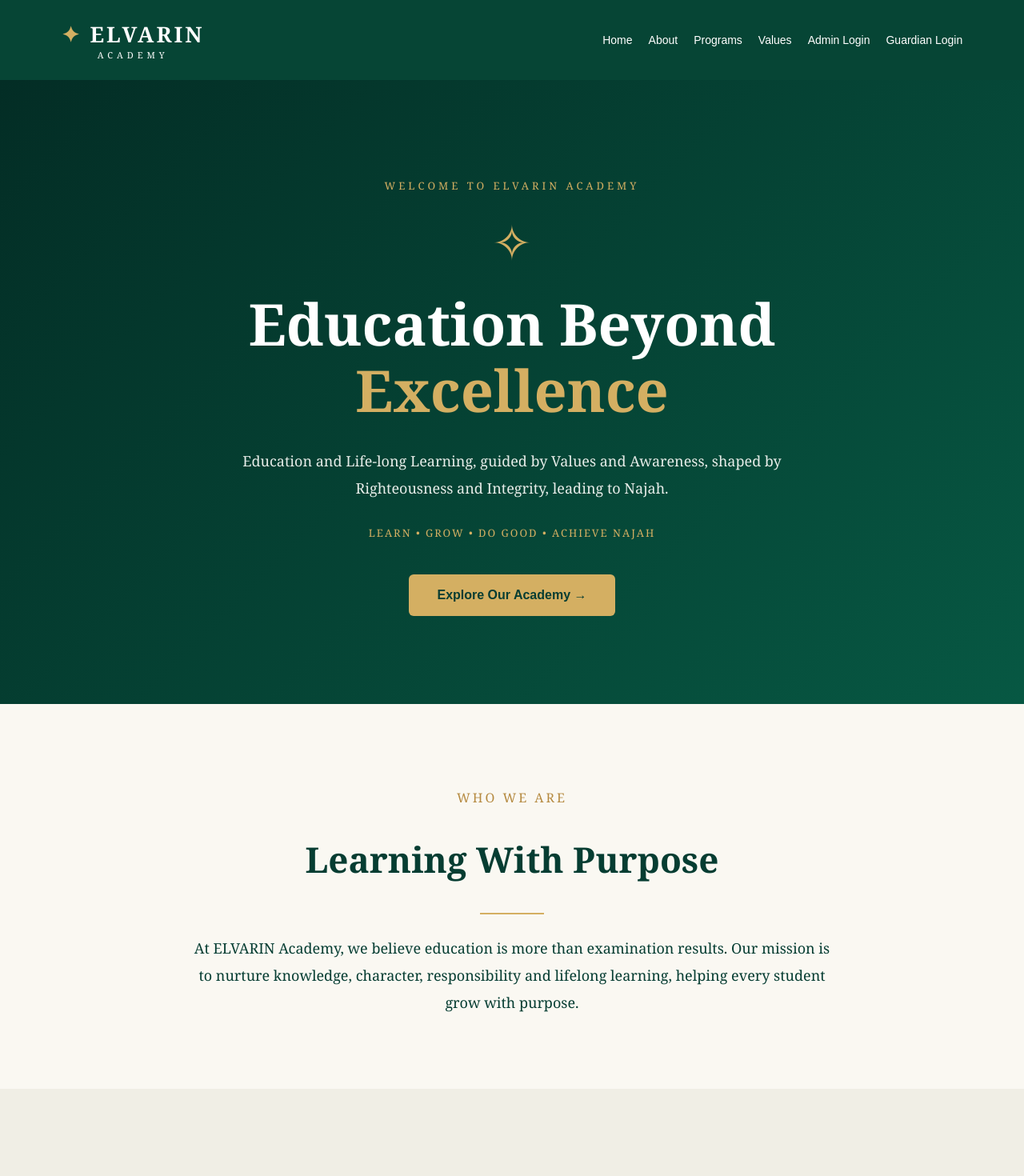
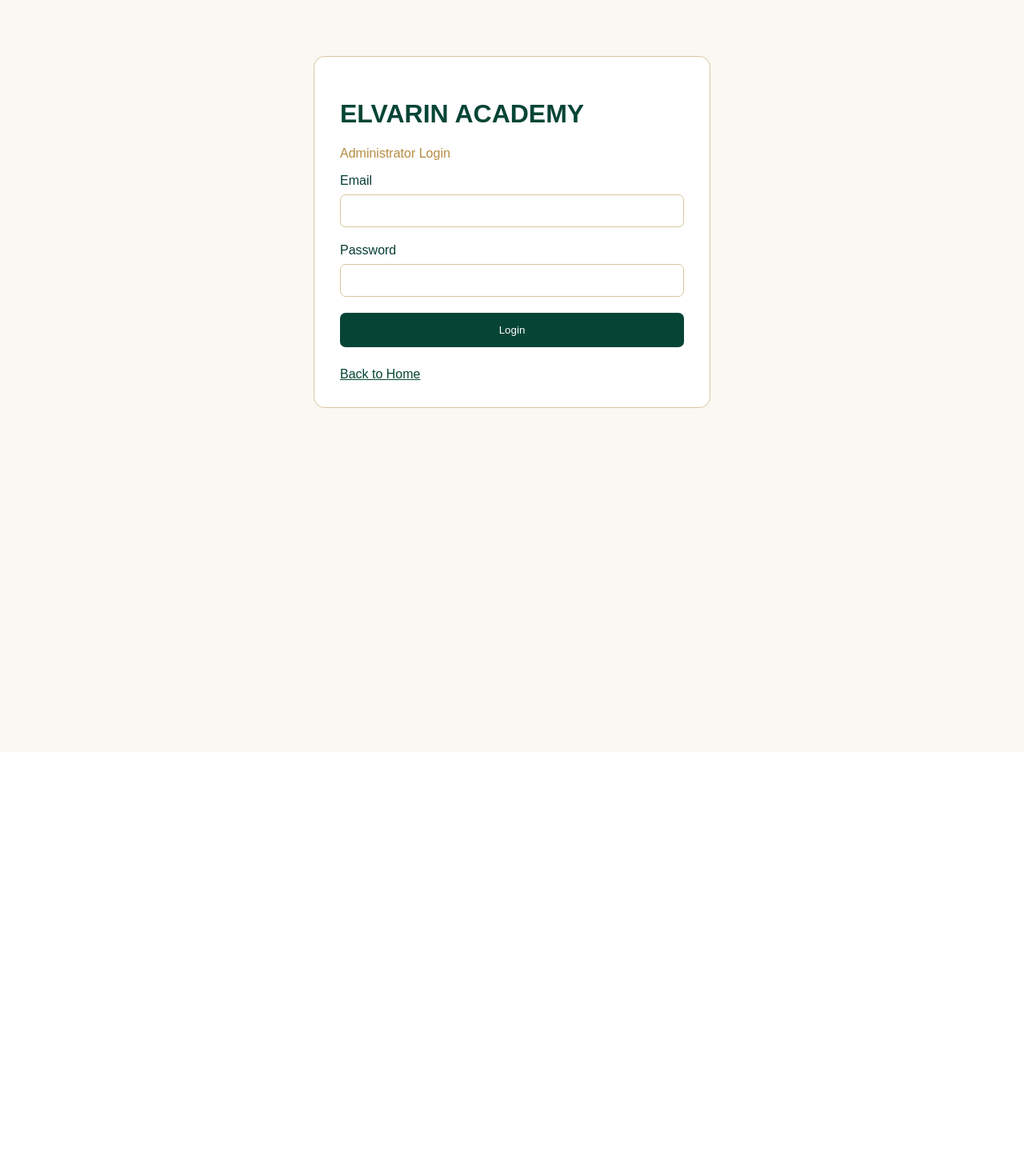
Before and after one commit to tasfiqhasib755-svg/elvarin-academy, a Next.js app: page / in a window 1280 px wide. Shown: the top 1470 px of the page at 80% size. After the commit the page ends 940 px from the top, so only its background shows below. Built offline with nearby package versions, Linux system fonts and the light colour scheme.

Commit message:
Add files via upload

```diff
--- a/app/page.tsx
+++ b/app/page.tsx
@@ -1,104 +1,183 @@
-const features = [
-  { title: "Student Attendance", description: "Smart attendance tracking for every student." },
-  { title: "Homework & Learning", description: "Assignments, lessons and continuous learning." },
-  { title: "Examinations", description: "Exams, results and academic assessments." },
-  { title: "Academic Progress", description: "Track growth and celebrate achievements." },
-  { title: "Guardian Communication", description: "Connecting parents, teachers and students." },
-  { title: "Character Development", description: "Building values, integrity and responsibility." },
-];
 
-const pillars = [
-  "Education", "Life & Learning", "Values", "Awareness",
-  "Righteousness", "Integrity", "Najah",
-];
+"use client";
 
-export default function Home() {
+import { useState, type FormEvent } from "react";
+
+export default function AdminLogin() {
+  const [email, setEmail] = useState("");
+  const [password, setPassword] = useState("");
+  const [message, setMessage] = useState("");
+  const [loading, setLoading] = useState(false);
+  const [authorized, setAuthorized] = useState(false);
+
+  async function handleLogin(event: FormEvent<HTMLFormElement>) {
+    event.preventDefault();
+    setLoading(true);
+    setMessage("");
+    setAuthorized(false);
+
+    try {
+      const url = process.env.NEXT_PUBLIC_SUPABASE_URL;
+      const key = process.env.NEXT_PUBLIC_SUPABASE_ANON_KEY;
+
+      if (!url || !key) {
+        throw new Error("Supabase configuration is incomplete.");
+      }
+
+      const response = await fetch(
+        `${url}/auth/v1/token?grant_type=password`,
+        {
+          method: "POST",
+          headers: {
+            "Content-Type": "application/json",
+            apikey: key,
+          },
+          body: JSON.stringify({ email, password }),
+        }
+      );
+
+      const session = await response.json();
+
+      if (!response.ok || !session.access_token) {
+        throw new Error("Email or password is incorrect.");
+      }
+
+      const adminResponse = await fetch(
+        `${url}/rest/v1/rpc/is_admin`,
+        {
+          method: "POST",
+          headers: {
+            apikey: key,
+            Authorization: `Bearer ${session.access_token}`,
+            "Content-Type": "application/json",
+          },
+          body: "{}",
+        }
+      );
+
+      if (!adminResponse.ok) {
+        throw new Error("Could not verify administrator access.");
+      }
+
+      const isAdmin = await adminResponse.json();
+
+      if (isAdmin !== true) {
+        throw new Error("This account is not an administrator.");
+      }
+
+      setAuthorized(true);
+      setMessage("Administrator identity verified.");
+    } catch (error) {
+      setMessage(
+        error instanceof Error ? error.message : "Login failed."
+      );
+    } finally {
+      setLoading(false);
+    }
+  }
+
   return (
-    <main style={{ margin: 0, minHeight: "100vh", background: "#FAF8F2", color: "#063D32", fontFamily: "Georgia, serif" }}>
-      {/* HEADER */}
-      <header style={{ background: "#064535", color: "white", padding: "24px 6%", display: "flex", justifyContent: "space-between", alignItems: "center", flexWrap: "wrap", gap: 20 }}>
-        <div>
-          <div style={{ fontSize: 27, fontWeight: "bold", letterSpacing: 3 }}>
-            <span style={{ color: "#D4AF62" }}>✦ </span>ELVARIN
-          </div>
-          <div style={{ fontSize: 11, letterSpacing: 5, textAlign: "center" }}>ACADEMY</div>
-        </div>
-        <nav style={{ display: "flex", gap: 20, flexWrap: "wrap", fontFamily: "Arial, sans-serif", fontSize: 14 }}>
-          {[
-            ["Home", "#home"], ["About", "#about"], ["Programs", "#programs"],
-            ["Values", "#values"], ["Admin Login", "/admin"], ["Guardian Login", "/guardian"],
-          ].map(([name, href]) => (
-            <a key={name} href={href} style={{ color: "white", textDecoration: "none" }}>{name}</a>
-          ))}
-        </nav>
-      </header>
-      {/* HERO SECTION */}
-      <section id="home" style={{ background: "linear-gradient(135deg, #032D25, #075843)", color: "white", textAlign: "center", padding: "110px 7%" }}>
-        <p style={{ color: "#D4AF62", letterSpacing: 4, fontSize: 13 }}>WELCOME TO ELVARIN ACADEMY</p>
-        <div style={{ fontSize: 60, color: "#D4AF62", margin: "20px 0" }}>✧</div>
-        <h1 style={{ fontSize: "clamp(38px, 7vw, 72px)", lineHeight: 1.15, maxWidth: 900, margin: "20px auto" }}>
-          Education Beyond<br /><span style={{ color: "#D4AF62" }}>Excellence</span>
+    <main
+      style={{
+        minHeight: "100vh",
+        background: "#FAF8F2",
+        color: "#063D32",
+        padding: "70px 20px",
+        fontFamily: "Arial, sans-serif",
+      }}
+    >
+      <div
+        style={{
+          maxWidth: 430,
+          margin: "auto",
+          padding: 32,
+          background: "#FFFFFF",
+          border: "1px solid #D8C6A0",
+          borderRadius: 14,
+        }}
+      >
+        <h1 style={{ color: "#064535" }}>
+          ELVARIN ACADEMY
         </h1>
-        <p style={{ maxWidth: 750, margin: "30px auto", fontSize: 18, lineHeight: 1.9, color: "#E8EDE9" }}>
-          Education and Life-long Learning, guided by Values and Awareness,
-          shaped by Righteousness and Integrity, leading to Najah.
+
+        <p style={{ color: "#B58A40" }}>
+          Administrator Login
         </p>
-        <p style={{ color: "#D4AF62", letterSpacing: 2, fontSize: 13 }}>LEARN • GROW • DO GOOD • ACHIEVE NAJAH</p>
-        <a href="#programs" style={{ display: "inline-block", marginTop: 30, background: "#D4AF62", color: "#063D32", padding: "17px 35px", borderRadius: 6, fontWeight: "bold", fontFamily: "Arial, sans-serif", textDecoration: "none" }}>Explore Our Academy →</a>
-      </section>
-      {/* ABOUT */}
-      <section id="about" style={{ padding: "90px 7%", textAlign: "center" }}>
-        <p style={{ color: "#B58A40", letterSpacing: 3 }}>WHO WE ARE</p>
-        <h2 style={{ fontSize: "clamp(30px, 5vw, 44px)" }}>Learning With Purpose</h2>
-        <div style={{ width: 80, height: 2, background: "#D4AF62", margin: "25px auto" }} />
-        <p style={{ maxWidth: 800, margin: "auto", fontSize: 18, lineHeight: 1.9 }}>
-          At ELVARIN Academy, we believe education is more than examination results.
-          Our mission is to nurture knowledge, character, responsibility and lifelong
-          learning, helping every student grow with purpose.
-        </p>
-      </section>
-      {/* DIGITAL LEARNING */}
-      <section id="programs" style={{ padding: "90px 7%", background: "#F0EEE5" }}>
-        <div style={{ textAlign: "center" }}>
-          <p style={{ color: "#B58A40", letterSpacing: 3 }}>DISCOVER ELVARIN</p>
-          <h2 style={{ fontSize: "clamp(30px, 5vw, 44px)", marginBottom: 50 }}>Our Digital Learning System</h2>
-        </div>
-        <div style={{ display: "grid", gridTemplateColumns: "repeat(auto-fit, minmax(240px, 1fr))", gap: 24, maxWidth: 1200, margin: "auto" }}>
-          {features.map((feature, index) => (
-            <article key={feature.title} style={{ background: "white", padding: 32, borderRadius: 12, borderTop: "4px solid #D4AF62", boxShadow: "0 8px 25px rgba(0,0,0,0.05)" }}>
-              <div style={{ color: "#B58A40", fontSize: 32 }}>{String(index + 1).padStart(2, "0")}</div>
-              <h3 style={{ fontSize: 23 }}>{feature.title}</h3>
-              <p style={{ color: "#52675D", lineHeight: 1.8, fontFamily: "Arial, sans-serif" }}>{feature.description}</p>
-            </article>
-          ))}
-        </div>
-      </section>
-      {/* SEVEN PILLARS */}
-      <section id="values" style={{ padding: "90px 7%", textAlign: "center" }}>
-        <p style={{ color: "#B58A40", letterSpacing: 3 }}>OUR FOUNDATION</p>
-        <h2 style={{ fontSize: "clamp(30px, 5vw, 44px)" }}>Seven Guiding Pillars</h2>
-        <div style={{ display: "flex", flexWrap: "wrap", justifyContent: "center", gap: 18, maxWidth: 1000, margin: "45px auto" }}>
-          {pillars.map((pillar, index) => (
-            <div key={pillar} style={{ background: "#FFFDF8", border: "1px solid #D8C6A0", padding: "25px 20px", borderRadius: 10, minWidth: 150 }}>
-              <div style={{ color: "#B9944D", fontSize: 25, marginBottom: 12 }}>✦ {index + 1}</div>
-              <strong>{pillar}</strong>
-            </div>
-          ))}
-        </div>
-      </section>
-      {/* FINAL MESSAGE */}
-      <section style={{ background: "#064535", color: "white", textAlign: "center", padding: "85px 7%" }}>
-        <h2 style={{ color: "#E1C17A", fontSize: "clamp(30px, 5vw, 44px)" }}>Learn. Grow. Achieve Najah.</h2>
-        <p style={{ fontSize: 18, lineHeight: 1.8 }}>Same Values. Different Paths.<br />One Destination — Najah.</p>
-      </section>
-      {/* FOOTER */}
-      <footer style={{ background: "#032C24", color: "white", padding: "50px 7%", textAlign: "center" }}>
-        <h3 style={{ letterSpacing: 4 }}>ELVARIN ACADEMY</h3>
-        <p style={{ color: "#D4AF62", lineHeight: 1.8 }}>
-          Education • Life & Learning • Values<br />Awareness • Righteousness • Integrity • Najah
-        </p>
-        <small>© {new Date().getFullYear()} ELVARIN Academy. All Rights Reserved.</small>
-      </footer>
+
+        {!authorized ? (
+          <form onSubmit={handleLogin}>
+            <label htmlFor="email">Email</label>
+            <input
+              id="email"
+              type="email"
+              required
+              autoComplete="username"
+              value={email}
+              onChange={(event) => setEmail(event.target.value)}
+              style={inputStyle}
+            />
+
+            <label htmlFor="password">Password</label>
+            <input
+              id="password"
+              type="password"
+              required
+              autoComplete="current-password"
+              value={password}
+              onChange={(event) => setPassword(event.target.value)}
+              style={inputStyle}
+            />
+
+            <button
+              type="submit"
+              disabled={loading}
+              style={{
+                width: "100%",
+                padding: 14,
+                background: "#064535",
+                color: "#FFFFFF",
+                border: 0,
+                borderRadius: 7,
+                cursor: "pointer",
+              }}
+            >
+              {loading ? "Checking..." : "Login"}
+            </button>
+          </form>
+        ) : (
+          <p>
+            Admin verified. Student management features
+            will be added in the next step.
+          </p>
+        )}
+
+        {message && (
+          <p role="status" style={{ marginTop: 20 }}>
+            {message}
+          </p>
+        )}
+
+        <a
+          href="/"
+          style={{
+            display: "block",
+            marginTop: 25,
+            color: "#064535",
+          }}
+        >
+          Back to Home
+        </a>
+      </div>
     </main>
   );
 }
+
+const inputStyle = {
+  width: "100%",
+  boxSizing: "border-box" as const,
+  padding: 12,
+  marginTop: 8,
+  marginBottom: 20,
+  border: "1px solid #D8C6A0",
+  borderRadius: 7,
+};
```
